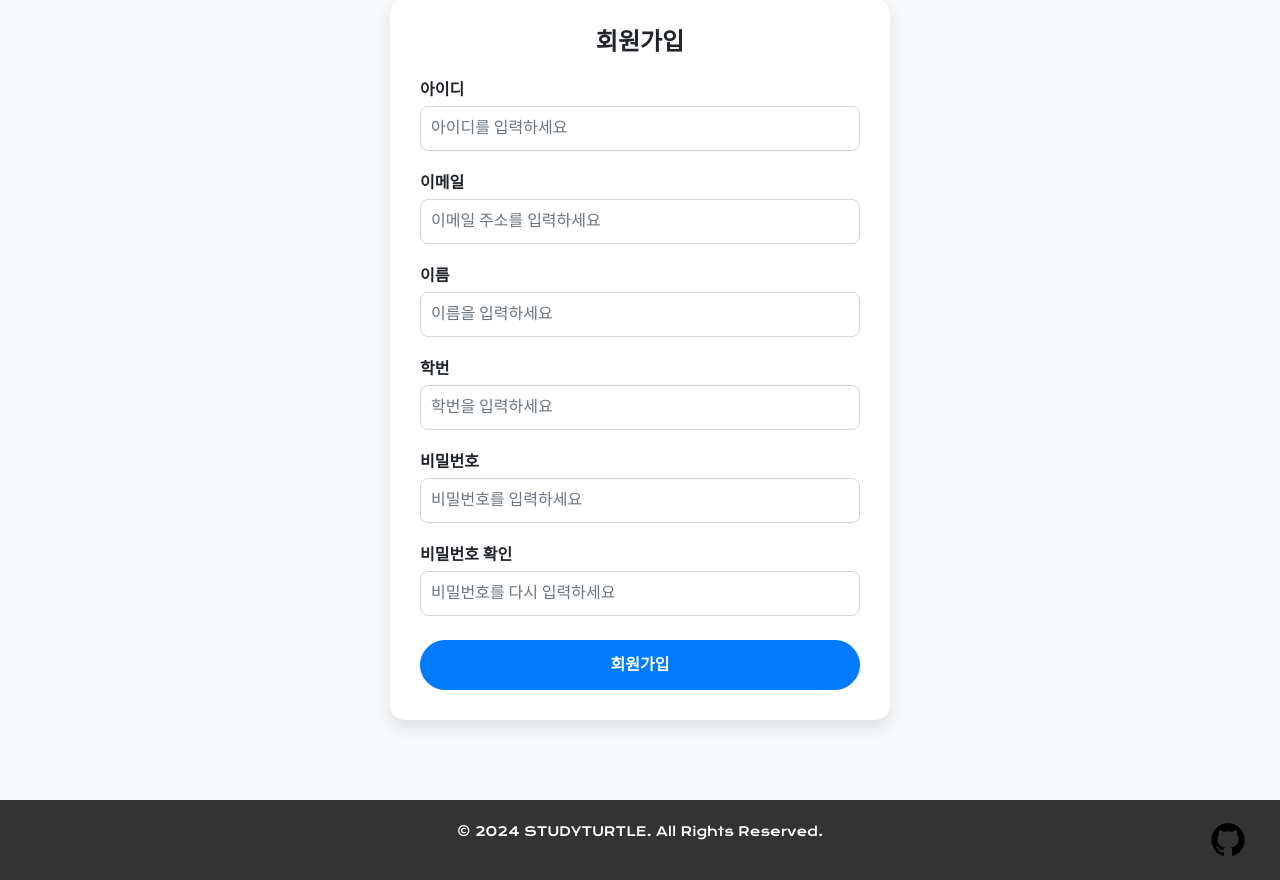
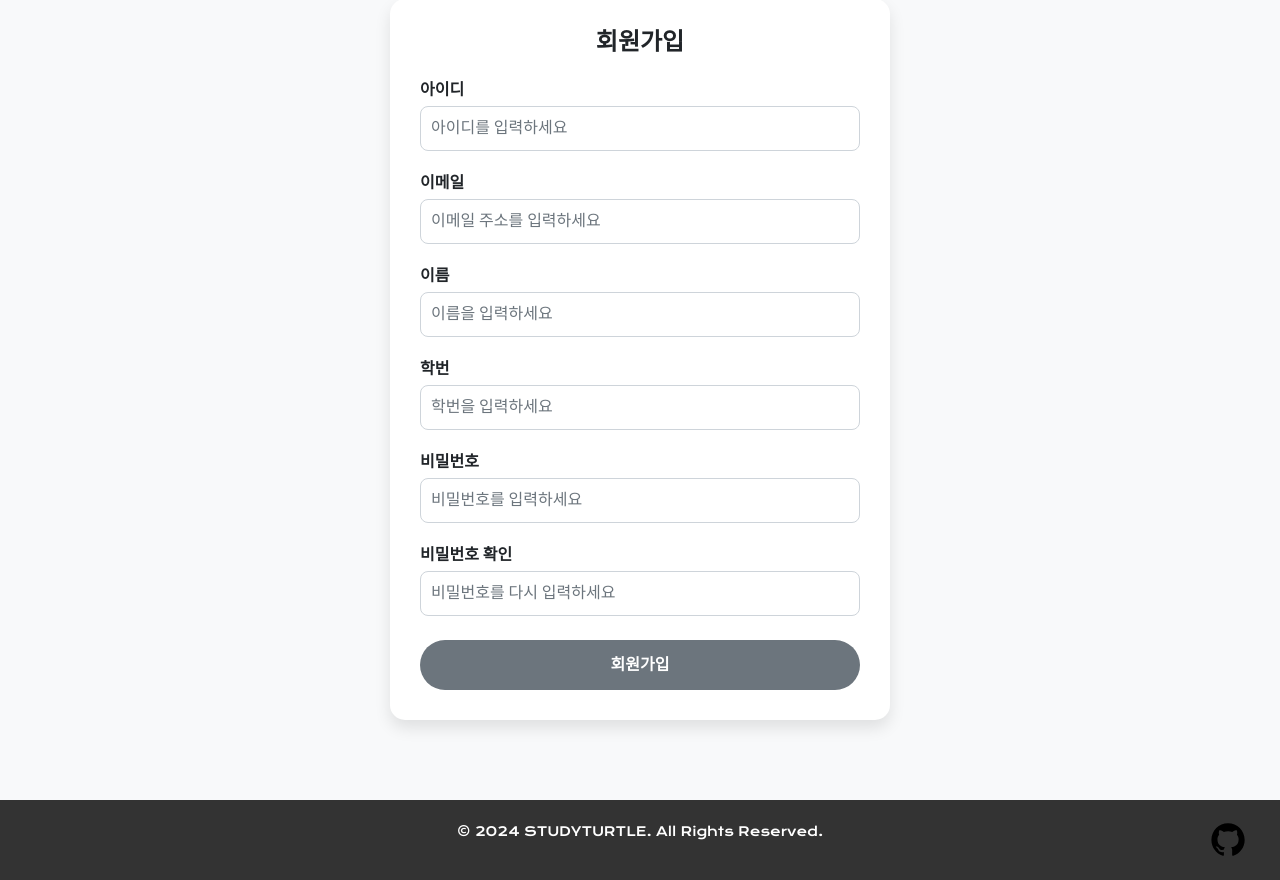
Before and after one commit to pjb0318/STUDYTURTLE, a Django app: template core/templates/registration/forms/register.html in a window 1280 px wide. Shown: the part 161-1041 px from the top of the page. Run offline with Django 3.2, Linux system fonts and the light colour scheme; the template is opened without the code that fills it, so the values that code supplies are empty; some libraries are stand-ins or nearby versions.

Commit message:
회원가입 화면 버튼 색 변경 및 호버 기능 추가

```diff
--- a/core/static/css/register.css
+++ b/core/static/css/register.css
@@ -45,6 +45,11 @@
     border-radius: 25px; /* 버튼 둥글게 */
     font-size: 1rem;
     font-weight: bold;
-    background-color: #007bff;
     height: 50px;
+    background-color: #6c757d ;
+    border: none;
 }
+
+.btn-primary:hover {
+    background-color: #495057; /* 호버 시 더 진한 에메랄드 그린 */
+}
--- a/core/templates/core/home.html
+++ b/core/templates/core/home.html
@@ -74,7 +74,7 @@
                 우리 목표는 학습을 관리하는 데 그치지 않습니다.
                 <br>모두가 자신감을 가지고, 한 걸음씩 성장할 수 있는 환경을 만들어
                 그들의 작은 노력이 결국 위대한 성과로<br>이어지도록 합니다. 우리는 그들이 걸어갈 길을 함께할 것입니다.<br>
-                <span class="krona-one-regular">STUDYTURTLE</span>은 당신의 자취가 세상에 큰 변화를 일으킬 수 있기를 바랍니다.
+                <span class="krona-one-regular">STUDYTURTLE</span> 은 당신의 자취가 세상에 큰 변화를 일으킬 수 있기를 바랍니다.
             </p>
         </div>
         <div id="footprints">
```
